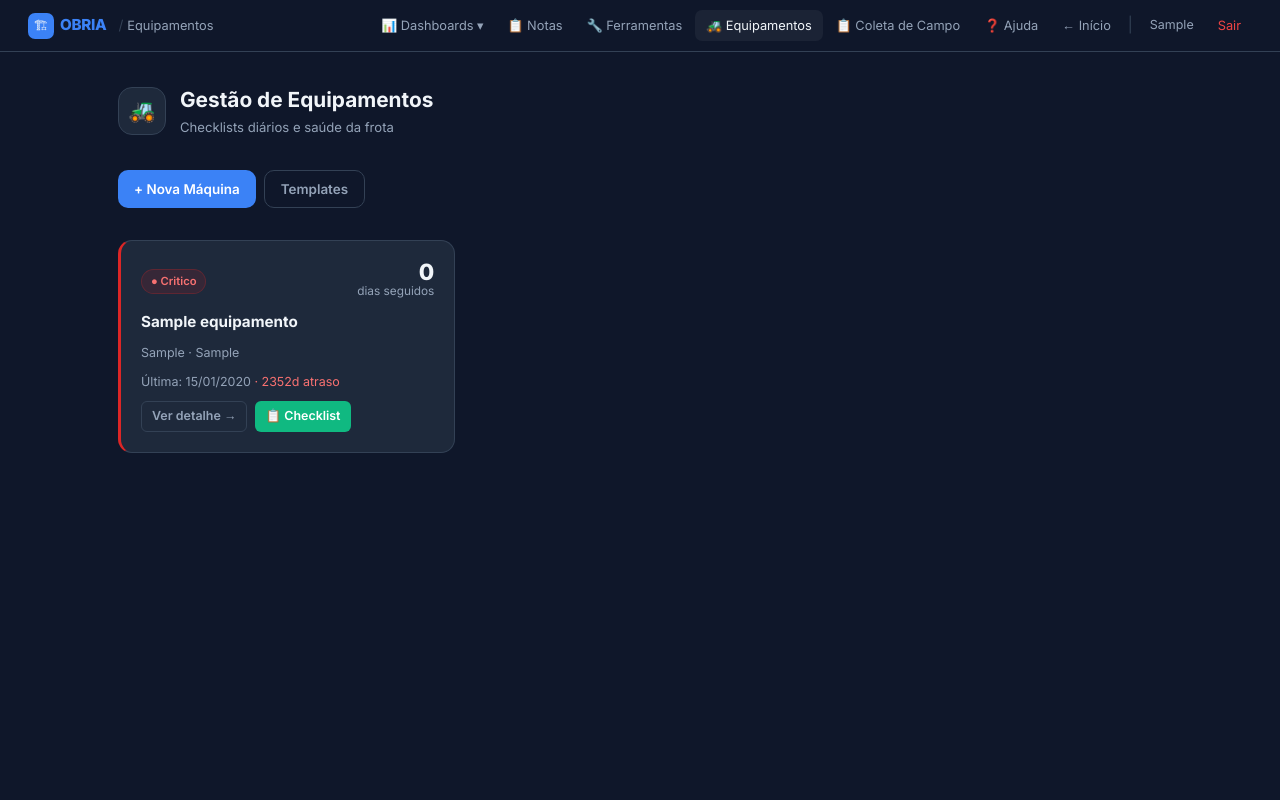
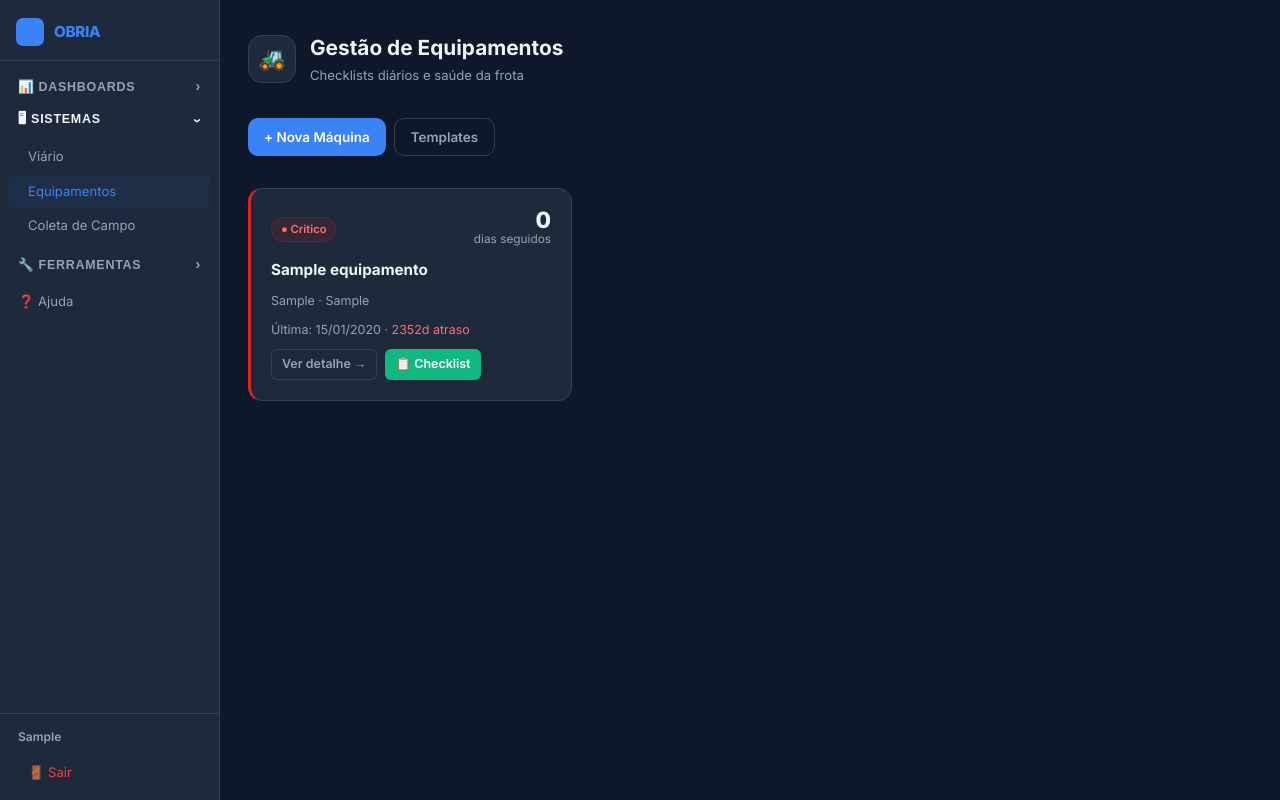
Before and after one commit to 4driano4breu/rial-hub, a Flask app: page /equipamentos/ in a window 1280 px wide. Run offline with Flask 3, Linux system fonts and the light colour scheme; a user stored in the database is signed in; tables that the repository leaves empty hold one stand-in row (values such as "Sample post").

Commit message:
feat(nav): substituir top-nav por sidebar fixa com grupos expansíveis
- Dashboards (Usinagem Geral/AEGEA/Guariroba, Faturamento, Notas de Medição)
- Sistemas (Viário, Equipamentos, Coleta de Campo)
- Ferramentas (Gerar Nota, Faz Tudo 3000, Le Doc RH, Abastecimento)
- Footer com user, Admin (só ADMIN/SUPERADMIN), Sair
- CSS: remove nav horizontal, adiciona --sidebar-w e regras sidebar

```diff
--- a/static/css/obria.css
+++ b/static/css/obria.css
@@ -44,7 +44,9 @@
   --radius-sm: 6px;
   --radius-md: 10px;
   --radius-lg: 14px;
-  --nav-h: 52px;
+
+  /* Sidebar */
+  --sidebar-w: 220px;
 }
 
 /* ── Reset ────────────────────────────────────────────────── */
@@ -61,104 +63,148 @@ body {
 a { color: var(--accent); text-decoration: none; }
 a:hover { color: var(--accent-h); }
 
-/* ── Navegação ────────────────────────────────────────────── */
-nav {
-  background: var(--bg);
-  border-bottom: 1px solid var(--border);
-  padding: 0 28px;
+/* ── Sidebar ──────────────────────────────────────────────── */
+body {
+  display: flex;
+}
+
+.sidebar {
+  width: var(--sidebar-w);
+  min-height: 100vh;
+  background: var(--surface);
+  border-right: 1px solid var(--border);
+  display: flex;
+  flex-direction: column;
+  flex-shrink: 0;
+  position: sticky;
+  top: 0;
+  height: 100vh;
+  overflow-y: auto;
+  z-index: 100;
+}
+
+.sidebar-logo {
   display: flex;
   align-items: center;
-  height: var(--nav-h);
-  gap: 0;
-  position: sticky;
-  top: 0;
-  z-index: 100;
-}
-.nav-logo {
+  gap: 10px;
+  padding: 18px 16px 14px;
   font-size: .95rem;
   font-weight: 800;
   color: var(--accent);
   text-decoration: none;
+  border-bottom: 1px solid var(--border);
   letter-spacing: -.3px;
-  margin-right: 8px;
+  flex-shrink: 0;
 }
-.nav-sep { color: var(--border); margin: 0 4px; font-size: .85rem; }
-.nav-cur { color: var(--muted); font-size: .8rem; }
-.nav-links {
+.sidebar-logo:hover { color: var(--accent); }
+.sidebar-logo-icon {
+  width: 28px;
+  height: 28px;
+  background: var(--accent);
+  border-radius: 7px;
   display: flex;
   align-items: center;
+  justify-content: center;
+  font-size: 14px;
+  flex-shrink: 0;
+}
+
+.sidebar-nav {
+  flex: 1;
+  padding: 10px 8px;
+  display: flex;
+  flex-direction: column;
   gap: 2px;
-  margin-left: auto;
 }
-.nav-link {
-  color: var(--muted);
-  font-size: .8rem;
-  text-decoration: none;
-  padding: 6px 11px;
-  border-radius: 7px;
-  transition: all .15s;
-  white-space: nowrap;
-}
-.nav-link:hover, .nav-link.active {
-  color: var(--text);
-  background: #ffffff0d;
-}
-.nav-divider { color: var(--border); margin: 0 4px; }
 
-/* ── Dropdown Dashboards ──────────────────────────────────── */
-.nav-dropdown {
-  position: relative;
-}
-.nav-drop-trigger {
-  cursor: pointer;
+/* Groups */
+.sidebar-group { display: flex; flex-direction: column; }
+
+.sidebar-group-btn {
   display: flex;
   align-items: center;
-  gap: 3px;
-}
-.nav-dropdown.active .nav-drop-trigger {
-  color: var(--text);
-  background: #ffffff0d;
-}
-.nav-drop-menu {
-  display: none;
-  position: absolute;
-  top: calc(100% + 6px);
-  right: 0;
-  background: var(--card);
-  border: 1px solid var(--border);
-  border-radius: 10px;
-  padding: 6px;
-  min-width: 180px;
-  z-index: 200;
-  box-shadow: 0 8px 24px #00000040;
-}
-.nav-dropdown:hover .nav-drop-menu {
-  display: block;
-}
-.nav-drop-menu a {
-  display: block;
+  justify-content: space-between;
+  width: 100%;
+  background: none;
+  border: none;
+  cursor: pointer;
+  padding: 7px 10px;
+  border-radius: var(--radius-sm);
   color: var(--muted);
-  font-size: .8rem;
-  text-decoration: none;
-  padding: 6px 10px;
-  border-radius: 6px;
-}
-.nav-drop-menu a:hover {
-  color: var(--text);
-  background: #ffffff0d;
-}
-.drop-group-label {
-  font-size: .68rem;
+  font-size: .78rem;
   font-weight: 700;
   text-transform: uppercase;
   letter-spacing: .06em;
+  text-align: left;
+  transition: background .15s, color .15s;
+}
+.sidebar-group-btn:hover { background: #ffffff08; color: var(--text); }
+.sidebar-group.open .sidebar-group-btn { color: var(--text); }
+
+.sidebar-chevron {
+  font-size: .9rem;
+  transition: transform .2s;
+  display: inline-block;
+  transform: rotate(0deg);
+}
+.sidebar-group.open .sidebar-chevron { transform: rotate(90deg); }
+
+.sidebar-group-items {
+  display: none;
+  flex-direction: column;
+  gap: 1px;
+  padding: 2px 0 4px;
+}
+.sidebar-group.open .sidebar-group-items { display: flex; }
+
+/* Items */
+.sidebar-item {
+  display: block;
   color: var(--muted);
-  padding: 6px 10px 3px;
-  opacity: .6;
+  font-size: .82rem;
+  text-decoration: none;
+  padding: 7px 10px 7px 20px;
+  border-radius: var(--radius-sm);
+  transition: background .15s, color .15s;
+  white-space: nowrap;
+  overflow: hidden;
+  text-overflow: ellipsis;
 }
-.drop-divider {
+.sidebar-item:hover { color: var(--text); background: #ffffff0d; }
+.sidebar-item.active { color: var(--accent); background: #3b82f610; }
+
+/* Standalone (Ajuda) */
+.sidebar-standalone {
+  padding-left: 10px;
+  margin-top: 4px;
+}
+
+/* Footer */
+.sidebar-footer {
+  padding: 10px 8px;
   border-top: 1px solid var(--border);
-  margin: 5px 4px;
+  display: flex;
+  flex-direction: column;
+  gap: 2px;
+  flex-shrink: 0;
+}
+.sidebar-user {
+  font-size: .75rem;
+  color: var(--muted);
+  padding: 4px 10px 8px;
+  font-weight: 600;
+}
+.sidebar-admin { color: var(--yellow); }
+.sidebar-admin:hover { color: var(--yellow); background: #f59e0b10; }
+.sidebar-logout { color: var(--red); }
+.sidebar-logout:hover { color: var(--red); background: #ef444410; }
+
+/* Content area */
+.content-area {
+  flex: 1;
+  min-width: 0;
+  display: flex;
+  flex-direction: column;
 }
 
 /* ── Tipografia global ────────────────────────────────────── */
@@ -171,7 +217,6 @@ h2 { font-size: 1.1rem; font-weight: 700; margin-bottom: 6px; }
 .main {
   padding: var(--sp-xl) 28px;
   max-width: 1100px;
-  margin: 0 auto;
 }
 
 /* ── Tipografia de página ─────────────────────────────────── */
--- a/templates/base.html
+++ b/templates/base.html
@@ -10,54 +10,115 @@
 {% block head %}{% endblock %}
 </head>
 <body>
-<nav>
-  <div style="width:26px;height:26px;background:var(--accent);border-radius:7px;display:flex;align-items:center;justify-content:center;font-size:13px;flex-shrink:0;margin-right:6px">🏗</div>
-  <a class="nav-logo" href="/">OBRIA</a>
-  <span class="nav-sep">/</span>
-  <span class="nav-cur">{% block nav_cur %}{% endblock %}</span>
-  <div class="nav-links">
-    <div class="nav-dropdown {% if request.endpoint and (request.endpoint.startswith('usinagem') or request.endpoint.startswith('faturamento')) %}active{% endif %}">
-      <span class="nav-link nav-drop-trigger">📊 Dashboards ▾</span>
-      <div class="nav-drop-menu">
-        <div class="drop-group-label">Usinagem CBUQ</div>
-        <a href="{{ url_for('usinagem.geral') }}">Geral</a>
-        <a href="{{ url_for('usinagem.aegea') }}">AEGEA</a>
-        <a href="{{ url_for('usinagem.guariroba') }}">Guariroba</a>
-        <div class="drop-divider"></div>
-        <div class="drop-group-label">Faturamento</div>
-        <a href="{{ url_for('faturamento.dashboard') }}">Dashboard</a>
+
+{% set dash_active = request.endpoint and (
+  request.endpoint.startswith('usinagem') or
+  request.endpoint.startswith('faturamento') or
+  request.endpoint.startswith('notas')
+) %}
+{% set sis_active = request.endpoint and (
+  request.endpoint.startswith('viario') or
+  request.endpoint.startswith('equipamentos') or
+  request.endpoint.startswith('formularios')
+) %}
+{% set ferr_active = request.endpoint and request.endpoint.startswith('ferramentas') %}
+
+<aside class="sidebar">
+  <a class="sidebar-logo" href="/">
+    <div class="sidebar-logo-icon">🏗</div>
+    <span>OBRIA</span>
+  </a>
+
+  <nav class="sidebar-nav">
+    <div class="sidebar-group {% if dash_active %}open{% endif %}">
+      <button class="sidebar-group-btn" type="button">
+        <span class="sidebar-group-label">📊 Dashboards</span>
+        <span class="sidebar-chevron">›</span>
+      </button>
+      <div class="sidebar-group-items">
+        <a class="sidebar-item {% if request.endpoint == 'usinagem.geral' %}active{% endif %}"
+           href="{{ url_for('usinagem.geral') }}">Usinagem Geral</a>
+        <a class="sidebar-item {% if request.endpoint == 'usinagem.aegea' %}active{% endif %}"
+           href="{{ url_for('usinagem.aegea') }}">Usinagem AEGEA</a>
+        <a class="sidebar-item {% if request.endpoint == 'usinagem.guariroba' %}active{% endif %}"
+           href="{{ url_for('usinagem.guariroba') }}">Usinagem Guariroba</a>
+        <a class="sidebar-item {% if request.endpoint and request.endpoint.startswith('faturamento') %}active{% endif %}"
+           href="{{ url_for('faturamento.dashboard') }}">Faturamento</a>
+        <a class="sidebar-item {% if request.endpoint and request.endpoint.startswith('notas') %}active{% endif %}"
+           href="{{ url_for('notas.index') }}">Notas de Medição</a>
       </div>
     </div>
-    <a class="nav-link {% if request.endpoint and request.endpoint.startswith('notas') %}active{% endif %}" href="{{ url_for('notas.index') }}">📋 Notas</a>
-    <a class="nav-link {% if request.endpoint and request.endpoint.startswith('ferramentas') %}active{% endif %}" href="{{ url_for('ferramentas.index') }}">🔧 Ferramentas</a>
-    <a class="nav-link {% if request.endpoint and request.endpoint.startswith('equipamentos') %}active{% endif %}" href="{{ url_for('equipamentos.index') }}">🚜 Equipamentos</a>
-    <a class="nav-link {% if request.endpoint and request.endpoint.startswith('formularios') %}active{% endif %}" href="{{ url_for('formularios.index') }}">📋 Coleta de Campo</a>
-    <a class="nav-link {% if request.endpoint and request.endpoint.startswith('ajuda') %}active{% endif %}" href="{{ url_for('ajuda.index') }}">❓ Ajuda</a>
-    <a class="nav-link" href="/">← Início</a>
+
+    <div class="sidebar-group {% if sis_active %}open{% endif %}">
+      <button class="sidebar-group-btn" type="button">
+        <span class="sidebar-group-label">🖥 Sistemas</span>
+        <span class="sidebar-chevron">›</span>
+      </button>
+      <div class="sidebar-group-items">
+        <a class="sidebar-item {% if request.endpoint and request.endpoint.startswith('viario') %}active{% endif %}"
+           href="{{ url_for('viario.index') }}">Viário</a>
+        <a class="sidebar-item {% if request.endpoint and request.endpoint.startswith('equipamentos') %}active{% endif %}"
+           href="{{ url_for('equipamentos.index') }}">Equipamentos</a>
+        <a class="sidebar-item {% if request.endpoint and request.endpoint.startswith('formularios') %}active{% endif %}"
+           href="{{ url_for('formularios.index') }}">Coleta de Campo</a>
+      </div>
+    </div>
+
+    <div class="sidebar-group {% if ferr_active %}open{% endif %}">
+      <button class="sidebar-group-btn" type="button">
+        <span class="sidebar-group-label">🔧 Ferramentas</span>
+        <span class="sidebar-chevron">›</span>
+      </button>
+      <div class="sidebar-group-items">
+        <a class="sidebar-item {% if request.endpoint == 'ferramentas.notas_html' %}active{% endif %}"
+           href="{{ url_for('ferramentas.notas_html') }}">Gerar Nota</a>
+        <a class="sidebar-item {% if request.endpoint == 'ferramentas.medicao' %}active{% endif %}"
+           href="{{ url_for('ferramentas.medicao') }}">Faz Tudo 3000</a>
+        <a class="sidebar-item {% if request.endpoint == 'ferramentas.le_doc' %}active{% endif %}"
+           href="{{ url_for('ferramentas.le_doc') }}">Le Doc (RH)</a>
+        <a class="sidebar-item {% if request.endpoint == 'ferramentas.abastecimento' %}active{% endif %}"
+           href="{{ url_for('ferramentas.abastecimento') }}">Abastecimento</a>
+      </div>
+    </div>
+
+    <a class="sidebar-item sidebar-standalone {% if request.endpoint and request.endpoint.startswith('ajuda') %}active{% endif %}"
+       href="{{ url_for('ajuda.index') }}">❓ Ajuda</a>
+  </nav>
+
+  <div class="sidebar-footer">
     {% if current_user.is_authenticated %}
-    <span style="color:var(--border);margin:0 4px">|</span>
+    <div class="sidebar-user">{{ current_user.nome.split()[0] }}</div>
     {% if current_user.has_role("ADMIN","SUPERADMIN") %}
-    <a class="nav-link {% if request.endpoint and request.endpoint.startswith('admin') %}active{% endif %}" href="{{ url_for('admin.index') }}" style="color:#f59e0b">⚙ Admin</a>
+    <a class="sidebar-item sidebar-admin {% if request.endpoint and request.endpoint.startswith('admin') %}active{% endif %}"
+       href="{{ url_for('admin.index') }}">⚙ Admin</a>
     {% endif %}
-    <a class="nav-link" href="{{ url_for('auth.perfil') }}" style="color:var(--muted);font-size:.78rem">{{ current_user.nome.split()[0] }}</a>
-    <a class="nav-link" href="{{ url_for('auth.logout') }}" style="color:#ef4444">Sair</a>
+    <a class="sidebar-item sidebar-logout" href="{{ url_for('auth.logout') }}">🚪 Sair</a>
     {% endif %}
   </div>
-</nav>
+</aside>
 
-<div class="main">
+<div class="content-area">
   {% with messages = get_flashed_messages(with_categories=true) %}
     {% for cat, msg in messages %}
     <div class="alert {% if cat != 'error' %}alert-ok{% endif %}">{% if cat == 'error' %}⚠ {% else %}✓ {% endif %}{{ msg }}</div>
     {% endfor %}
   {% endwith %}
-  {% block content %}{% endblock %}
+  <div class="main">
+    {% block content %}{% endblock %}
+  </div>
 </div>
+
 {% block scripts %}{% endblock %}
 <script>
 document.querySelectorAll('.alert').forEach(el=>{
   setTimeout(()=>{el.style.transition='opacity .4s';el.style.opacity='0';setTimeout(()=>el.remove(),400);},6000);
 });
+
+document.querySelectorAll('.sidebar-group-btn').forEach(btn=>{
+  btn.addEventListener('click',()=>{
+    btn.closest('.sidebar-group').classList.toggle('open');
+  });
+});
 </script>
 </body>
 </html>
```
